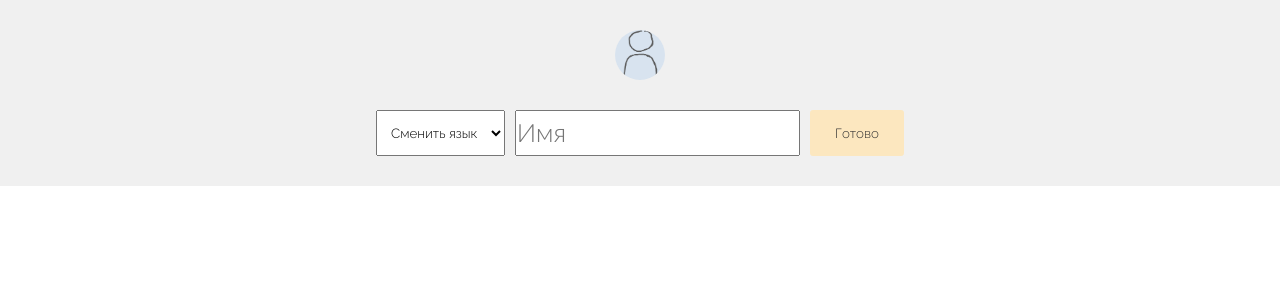
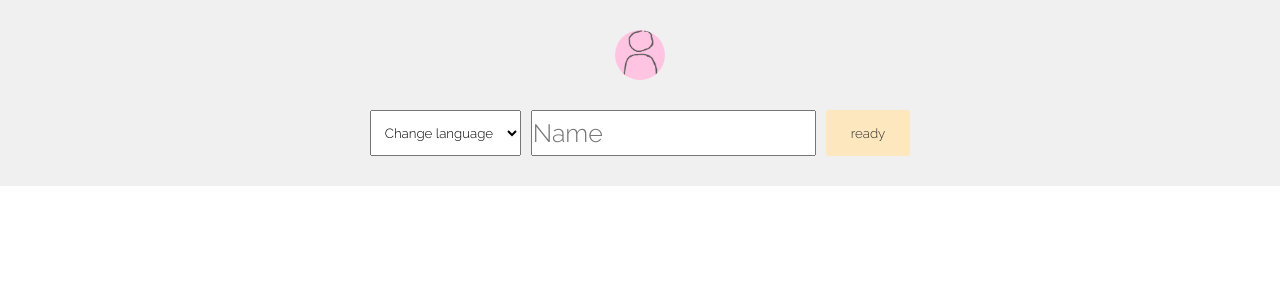
Before and after one commit to Mysteriya/many-projects, a React (Create React App) app: page / in a window 1280 px wide. Shown: the top 300 px of the page. Built offline with nearby package versions, Linux system fonts and the light colour scheme; a web font is replaced by a local one.

Commit message:
update №11

```diff
--- a/src/App.tsx
+++ b/src/App.tsx
@@ -1,5 +1,5 @@
 import React from "react";
-import { Route, Routes } from "../node_modules/react-router/dist/index";
+import { Route, Routes, useNavigate } from "../node_modules/react-router/dist/index";
 
 import Header from "./Components/Header/Header";
 import Home from "./Pages/Home";
@@ -13,65 +13,94 @@ import TodoList from "./Pages/todoList";
 import TodoFull from "./Pages/todoList/TodoFull";
 import Calculate from "./Pages/Сalculator";
 import InitialWindow from "./Pages/InitialWindow";
+import { saveUserInfo } from "./utils/saveUserInfo";
+
+export type TypeUserInfo = {
+  userName: string;
+  userColor: string;
+  theme: boolean;
+  languageID: string
+  state: boolean
+}
 
 const value = {
-  inputUserName: '',
-  setInpitUserName: (_arg: string) => {},
+  stateUserName: '',
+  setStateUserName: (_arg: string) => {},
 
-  userColor: "#ffc4e1",
-  setUserColor: (_arg: string) => {},
+  stateUserColor: "#ffc4e1",
+  setStateUserColor: (_arg: string) => {},
+
+  stateTheme: true,
+  setStateTheme: (_arg: boolean) => {},
+
+  statelanguageID: "1",
+  setStatelanguageID: (_arg: string) => {},
+}
+
+export const storage: TypeUserInfo = {
+  userName: value.stateUserName,
+  userColor: value.stateUserColor,
+  theme: value.stateTheme,
+  languageID: value.statelanguageID,
+  state: false
 }
 
 export const Context = React.createContext(value)
 
 const App: React.FC = () => {
-  const [inputUserName, setInpitUserName] = React.useState<string>('')
-  const [userColor, setUserColor] = React.useState<string>('#ffc4e1')
+  const navigate = useNavigate()
+
+  const [stateUserName, setStateUserName] = React.useState<string>('')
+  const [stateUserColor, setStateUserColor] = React.useState<string>('#ffc4e1')
+  const [stateTheme, setStateTheme] = React.useState<boolean>(true) // true - dark false - white
+  const [statelanguageID, setStatelanguageID] = React.useState<string>("1")
 
   const value = {
-    inputUserName,
-    setInpitUserName,
+    stateUserName,
+    setStateUserName,
 
-    userColor,
-    setUserColor
+    stateUserColor,
+    setStateUserColor,
+
+    stateTheme,
+    setStateTheme,
+
+    statelanguageID,
+    setStatelanguageID,
   }
 
+  React.useEffect(() => {
+    const local: TypeUserInfo = JSON.parse(window.localStorage.getItem('tools') || "{}")
+    if(JSON.stringify(local) === '{}'){
+      saveUserInfo(storage)
+    }
+    if(JSON.stringify(local) !== '{}' && local.state === true){
+      navigate('/going')
+    }
+  }, [])
   return (
     <Context.Provider value={value}>
       <Routes>
-        <>
-          <Route path="/" element={<InitialWindow/>}/>
-        </>
+        <Route path="/" element={<InitialWindow/>}/>
 
         <Route path="/going/" element={<Header/>}>
           <Route path="/going/home/" element={<Home/>}/>
 
           <Route path="/going/" element={<RootPage/>}>
-            <>
               <Route path="/going/img" element={<Images />} />
               <Route path="/going/img/:id" element={<FullImage />} />
-            </>
 
-            <>
               <Route path="/going/todos" element={<TodoList />} />
               <Route path="/going/todos/:id" element={<TodoFull />} />
-            </>
 
-            <>
               <Route path="/going/calc" element={<Calculate />} />
-            </>
 
-            <>
               <Route path="/going/click" element={<SpeedTest/>}/>
-            </>
 
-            <>
+
               <Route path="/going/convert" element={<Converter/>}/>
-            </>
 
-            <>
-              <Route path="/going/graphOfFunction" element={<GraphOfFunction/>}/>
-            </>
+            <Route path="/going/graphOfFunction" element={<GraphOfFunction/>}/>
           </Route>
         </Route>
       </Routes>
--- a/src/Components/Header/Header.tsx
+++ b/src/Components/Header/Header.tsx
@@ -26,7 +26,7 @@ const Header:React.FC<IHeaderProps> = () => {
     const {hide,show} = useSelector((state: RootState) => state.languageSlice.items.components!.text)
     const {backMainPage, calculator, converterCurrently, graphOfFunction, receivingPictures, speedClickTest, taskList} = useSelector((state: RootState) => state.languageSlice.items.components!.header)
 
-    const {userColor} = React.useContext(Context)
+    const {stateUserColor} = React.useContext(Context)
 
     const button: TypeButtonHader[] = [
         {name: receivingPictures, path: '/going/img'},
@@ -66,7 +66,7 @@ const Header:React.FC<IHeaderProps> = () => {
 
                     <div
                         className={clss.profile__button}
-                        style={{backgroundColor: userColor}}
+                        style={{backgroundColor: stateUserColor}}
                     >
                         <img
                             onClick={() => setStateProfile(true)}
--- a/src/Components/Settings/Settings.tsx
+++ b/src/Components/Settings/Settings.tsx
@@ -9,7 +9,10 @@ import { RootState, useAppDispatch } from '../../redux/store';
 import { setLanguage } from '../../redux/slices/languageSlice/languageSlice';
 import { colorChange } from '../../utils/colorChange';
 
-import { Context } from '../../App';
+import { Context, storage } from '../../App';
+import { TypeUserInfo } from '../../App';
+import { saveUserInfo } from '../../utils/saveUserInfo';
+import _default from 'react-redux/es/components/connect';
 
 type TypeSettingsProps = {
     state: boolean
@@ -17,14 +20,16 @@ type TypeSettingsProps = {
 }
 
 const Settings: React.FC<TypeSettingsProps> = ({ state, setState }) => {
+    const dispatch = useAppDispatch()
+
+    const [inputUserName, setInputUserName] = React.useState('')
+
     const [stateInput, setStateInput] = React.useState(false)
-    const {inputUserName, setInpitUserName, userColor, setUserColor} = React.useContext(Context)
+    let {stateUserName, setStateUserName, stateUserColor, setStateUserColor, stateTheme, setStateTheme,statelanguageID,setStatelanguageID} = React.useContext(Context)
 
     const { about,changeTheme } = useSelector((state: RootState) => state.languageSlice.items.components!.settings)
-    const { errortext1, errortext2, errortext3, errortext4, errortext5, errortext6, errortext7 } = useSelector((state: RootState) => state.languageSlice.items.massageError)
+    const { errortext1, errortext2, errortext3, errortext4, errortext5, errortext6, errortext7 } = useSelector((state: RootState) => state.languageSlice.items!.massageError)
     const name = useSelector((state: RootState) => state.languageSlice.items.name)
-
-    const dispatch = useAppDispatch()
 
     const massageError: string[] = [
         errortext1,
@@ -43,19 +48,76 @@ const Settings: React.FC<TypeSettingsProps> = ({ state, setState }) => {
 
     const changeNameEnter = (event: any) => {
         if(event.code === 'Enter'){
-            setInpitUserName(event.target.value)
+            setStateUserName(event.target.value)
+
+            storage.userName = event.target.value
+            storage.userColor = stateUserColor
+            storage.theme = stateTheme
+            storage.languageID = statelanguageID
+            storage.state = true
+
+            saveUserInfo(storage)
             setStateInput(false)
         }
     }
 
-    const functionChangeLanguage = (id: string) => {
-        dispatch(setLanguage(id))
+    const changeUserColor = (event: any) => {
+        setStateUserColor(event.target.value)
+
+        storage.userName = stateUserName
+        storage.userColor = event.target.value
+        storage.theme = stateTheme
+        storage.languageID = statelanguageID
+        storage.state = true
+
+        saveUserInfo(storage)
+    }
+
+    const functionChangeLanguage = (LaungId: string) => {
+        dispatch(setLanguage(LaungId))
+        setStatelanguageID(LaungId)
+
+        storage.userName = stateUserName
+        storage.userColor = stateUserColor
+        storage.theme = stateTheme
+        storage.languageID = LaungId
+        storage.state = true
+
+        saveUserInfo(storage)
+    }
+
+    const functionchangeTheme = () => {
+        setStateTheme(!stateTheme)
+
+        storage.userName = stateUserName
+        storage.userColor = stateUserColor
+        storage.theme = stateTheme
+        storage.languageID = statelanguageID
+        storage.state = true
+
+        saveUserInfo(storage)
+
+        colorChange()
     }
 
     const setFuncState = () => {
         setState(false)
         setStateInput(false)
     }
+
+    React.useEffect(() => {
+        const {userName, userColor, languageID, theme}: TypeUserInfo = JSON.parse(window.localStorage.getItem('tools') || "{}")
+
+        setStateUserName(userName)
+        setStatelanguageID(languageID)
+        dispatch(setLanguage(languageID))
+        setStateUserColor(userColor)
+        setStateTheme(!theme)
+
+        if(theme){
+            colorChange()
+        }
+    }, [])
 
     return (
         <>
@@ -64,12 +126,12 @@ const Settings: React.FC<TypeSettingsProps> = ({ state, setState }) => {
                 <div className={classes.window} onClick={event => event.stopPropagation()}>
                     <div className={classes.content}>
                         <div className={classes.profile}>
-                            <div className={classes.profile__button} style={{backgroundColor: userColor}}>
+                            <div className={classes.profile__button} style={{backgroundColor: stateUserColor}}>
                                 <img src={img}/>
                             </div>
 
                             <div className={classes.name}>
-                                <p>{inputUserName}</p>
+                                <p>{stateUserName}</p>
                             </div>
                         </div>
 
@@ -80,7 +142,7 @@ const Settings: React.FC<TypeSettingsProps> = ({ state, setState }) => {
                                     <div className={classes.input}>
                                         <input
                                             value={inputUserName}
-                                            onChange={(event) => setInpitUserName(event.target.value)}
+                                            onChange={(event) => setInputUserName(event.target.value)}
                                             onKeyDown={(event) => changeNameEnter(event)}
                                             type='text'
                                             placeholder='Сменить имя'
@@ -93,12 +155,12 @@ const Settings: React.FC<TypeSettingsProps> = ({ state, setState }) => {
                                 }
 
                                 <div className={classes.input}>
-                                    <input id='color' type='color' value={userColor} onChange={(event) => setUserColor(event.target.value)}/>
+                                    <input id='color' type='color' value={stateUserColor} onChange={(event) => changeUserColor(event)}/>
                                 </div>
                             </div>
                             <hr/>
                             <div className={classes.date}>
-                                <button onClick={colorChange}>{changeTheme}</button>
+                                <button onClick={functionchangeTheme}>{changeTheme}</button>
                                 <MySelect
                                     defaultValue={name}
                                     value={name}
--- a/src/Pages/InitialWindow.tsx
+++ b/src/Pages/InitialWindow.tsx
@@ -5,37 +5,69 @@ import { useDispatch, useSelector } from 'react-redux';
 import { RootState } from '../redux/store';
 import { setLanguage } from '../redux/slices/languageSlice/languageSlice';
 import Mybutton from '../Components/UI/Button/Mybutton';
-import { Link } from 'react-router-dom';
-import { Context } from '../App';
+import { Link, useNavigate } from 'react-router-dom';
+import { Context, TypeUserInfo, storage } from '../App';
+import { saveUserInfo } from '../utils/saveUserInfo';
+
 
 const InitialWindow = () => {
+    const dispatch = useDispatch()
+    const navigate = useNavigate()
+    const [inputUserName, setInputUserName] = React.useState('')
+
+    let {stateUserColor} = React.useContext(Context);
+
     const { done, name } = useSelector((state: RootState) => state.languageSlice.items.page!.initialWindow)
     const laung = useSelector((state: RootState) => state.languageSlice.items.components!.settings.changeLanguage)
-    const {inputUserName, setInpitUserName} = React.useContext(Context)
 
-    const dispatch = useDispatch()
+    const [mount, setMount] = React.useState(false)
+
 
     const functionChangeLanguage = (id: string) => {
         dispatch(setLanguage(id))
+        storage.languageID = id
+
+        saveUserInfo(storage)
     }
 
     const changeInput = (event: React.ChangeEvent<HTMLInputElement>) => {
-        setInpitUserName(event.target.value)
+        setInputUserName(event.target.value)
         document.querySelector('.initial__input')?.classList.remove('error')
     }
 
     const nextPage = (event: any) => {
         if(inputUserName){
-            return
+            storage.userName = inputUserName
+            storage.state = true
+            saveUserInfo(storage)
         }else{
             event.preventDefault();
             document.querySelector('.initial__input')?.classList.add('error')
         }
     }
 
+    React.useEffect(() => {
+        const local: TypeUserInfo = JSON.parse(window.localStorage.getItem('tools') || "{}")
+
+        if(JSON.stringify(local) === '{}'){
+            setMount(true)
+            return
+        }
+        if(JSON.stringify(local) !== '{}' && local.state === false ){
+            setMount(true)
+            return
+        }
+
+        if(JSON.stringify(local) !== '{}' && local.state === true) {
+            navigate("/going")
+            return
+        }
+    }, [])
+
+    if(mount){
         return (
             <div className='initial__window'>
-            <div className='Initial__img'>
+                <div className='Initial__img' style={{backgroundColor: stateUserColor}}>
                     <img src={img}/>
                 </div>
                 <div className='initial__settings'>
@@ -59,6 +91,7 @@ const InitialWindow = () => {
                 </div>
             </div>
         );
+    }
 };
 
 export default InitialWindow
--- a/src/redux/slices/languageSlice/languageSlice.ts
+++ b/src/redux/slices/languageSlice/languageSlice.ts
@@ -10,7 +10,7 @@ const initialState: IInitialStateLanguage = {
   ],
 
   items: {
-    ...ru
+    ...en
   },
 };
 
--- a/src/static/localization/en.json
+++ b/src/static/localization/en.json
@@ -1,5 +1,5 @@
 {
-    "id": "en",
+    "id": "1",
     "name": "English",
     "massageError": {
         "errortext1": "Then it will work",
--- a/src/static/localization/ru.json
+++ b/src/static/localization/ru.json
@@ -1,5 +1,5 @@
 {
-    "id": "ru",
+    "id": "0",
     "name": "Русский",
     "massageError": {
         "errortext1": "Потом заработает",
--- /dev/null
+++ b/src/utils/saveUserInfo.ts
@@ -0,0 +1,5 @@
+import { TypeUserInfo } from "../App"
+
+export const saveUserInfo = (local: TypeUserInfo) => {
+    window.localStorage.setItem("tools", JSON.stringify(local))
+}
```
Lines whose indentation alone changed are shown as unchanged.
